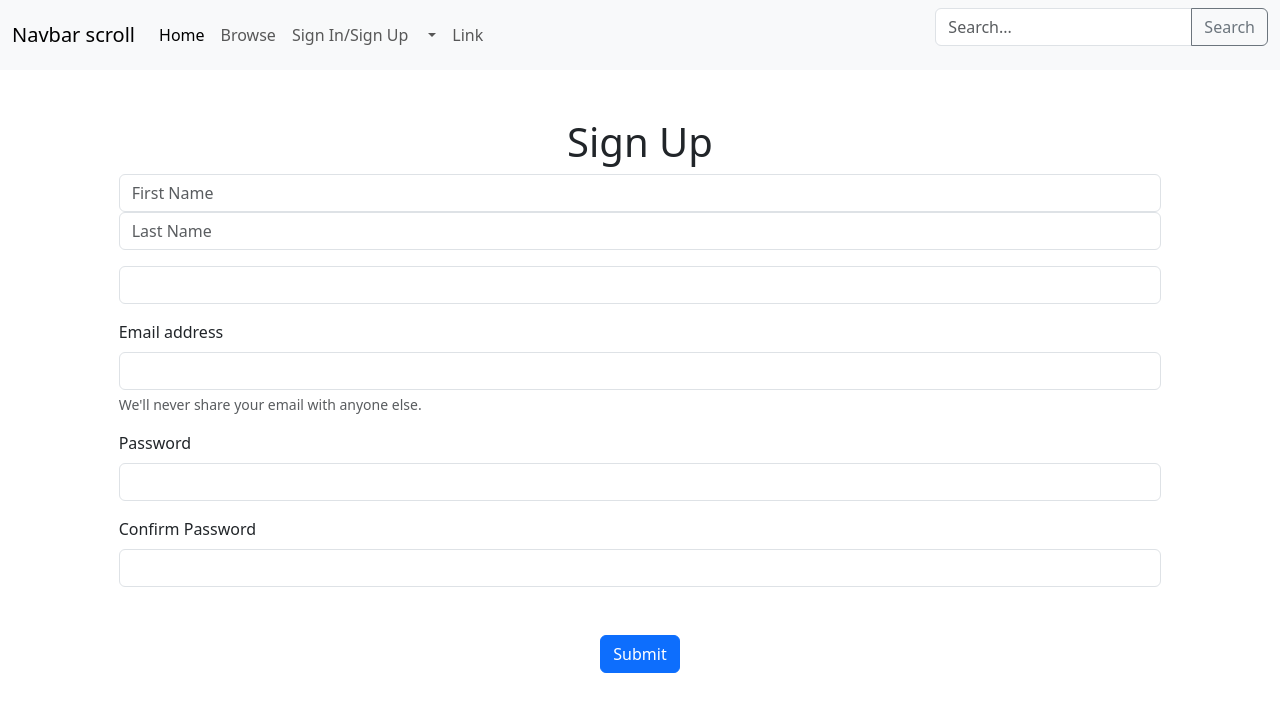
After one commit to Tracey26/CatCentral, a Flask app: page /signup in a window 1280 px wide. The commit adds this page. Shown: the top 712 px of the page. Run offline with Flask 3, Linux system fonts and the light colour scheme.

Commit message:
Created Sign Up Page

```diff
--- a/main.py
+++ b/main.py
@@ -1,4 +1,4 @@
-from flask import Flask, render_template, request
+from flask import Flask, render_template, request, redirect
 import pymysql
 from dynaconf import Dynaconf
 
@@ -62,3 +62,31 @@ def product_page(product_id):
 @app.route("/signin")
 def signin():
     return render_template("signin.html.jinja")
+
+@app.route("/signup",methods=["POST","GET"])
+def signup():
+    if request.method =="POST":
+        first_name = request.form["first_name"]
+        last_name = request.form["last_name"]
+        email = request.form["email"]
+        password = request.form["password"]
+        username = request.form["username"]
+        address = request.form["address"]
+        number = request.form["number"]
+
+
+        conn = connect_db()
+
+        cursor = conn.cursor()
+
+        cursor.execute("""
+            INSERT INTO `Customer`
+                (`first_name`, `last_name`, `email`,`password`, `username`, `address`, `number`)
+            VALUES
+                ( '{first_name}', '{last_name}', '{email}', '{password}', '{username}');
+        """)
+        cursor.close()
+        return redirect("signin")
+    return render_template("signup.html.jinja")
+    cursor.close()
+    conn.close()
--- a/templates/browse.html.jinja
+++ b/templates/browse.html.jinja
@@ -18,7 +18,7 @@
           <div class="card-body">
               <h5 class="card-title">{{item["product_name"]}}</h5>
               <p class="card-text">${{item["price"]}}</p>
-              <a href="#" class="btn btn-primary">Go somewhere</a>
+              <a href="/product/{{item['product_id']}}" class="btn btn-primary">Go somewhere</a>
           </div>
         </div>
     </div>
--- a/templates/signin.html.jinja
+++ b/templates/signin.html.jinja
@@ -8,7 +8,7 @@
   </head>
   <body>
     {% include "components/navbar.html.jinja"%}
-    <div class="container-fluid align-middle mt-5 col-10">
+    <div class="container-fluid mt-5 col-10">
         <form>
         <h1>Sign In</h1>
         <div class="mb-3">
--- /dev/null
+++ b/templates/signup.html.jinja
@@ -0,0 +1,49 @@
+<!doctype html>
+<html lang="en">
+  <head>
+    <meta charset="utf-8">
+    <meta name="viewport" content="width=device-width, initial-scale=1">
+    <title>Cat Central</title>
+    <link href="https://cdn.jsdelivr.net/npm/bootstrap@5.3.3/dist/css/bootstrap.min.css" rel="stylesheet" integrity="sha384-QWTKZyjpPEjISv5WaRU9OFeRpok6YctnYmDr5pNlyT2bRjXh0JMhjY6hW+ALEwIH" crossorigin="anonymous">
+  </head>
+  <body>
+    {% include "components/navbar.html.jinja"%}
+
+<div class="container-fluid mt-5 col-10">
+    <form action="/signup" method="post">
+        <h1 class="text-center">Sign Up</h1>
+        <div class="mb-3">
+            <input name="first_name" type="text" aria-label="First name" placeholder="First Name" class="form-control">
+
+            <input name="last_name" type="text" aria-label="Last name" placeholder="Last Name" class="form-control">
+        </div>
+        <div class="mb-3">
+            <input name="username" type="text" aria-label="Username" class="form-control">
+
+        </div>
+        <div class="mb-3">
+            <label for="Email1" class="form-label">Email address</label>
+            <input name="email" type="email" class="form-control" id="Email1" aria-describedby="emailHelp">
+            <div id="emailHelp" class="form-text">We'll never share your email with anyone else.</div>
+        </div>
+        <div class="mb-3">
+            <label for="Password1" class="form-label">Password</label>
+            <input name="password" type="password" class="form-control" id="Password1">
+        </div>
+        <div class="mb-3">
+            <label for="Password1" class="form-label">Confirm Password</label>
+            <input name="password" type="password" class="form-control" id="Password1">
+        </div>
+
+        <div class="text-center mt-5">
+            <button type="submit" class="btn btn-primary">Submit</button>
+        </div>
+    </form>
+    </div>
+
+
+
+
+    <script src="https://cdn.jsdelivr.net/npm/bootstrap@5.3.3/dist/js/bootstrap.bundle.min.js" integrity="sha384-YvpcrYf0tY3lHB60NNkmXc5s9fDVZLESaAA55NDzOxhy9GkcIdslK1eN7N6jIeHz" crossorigin="anonymous"></script>
+  </body>
+</html>
```
Also changed, not shown: templates/product.html.jinja (+4 -3 lines), static/images/eshorthair.jpg (added).
